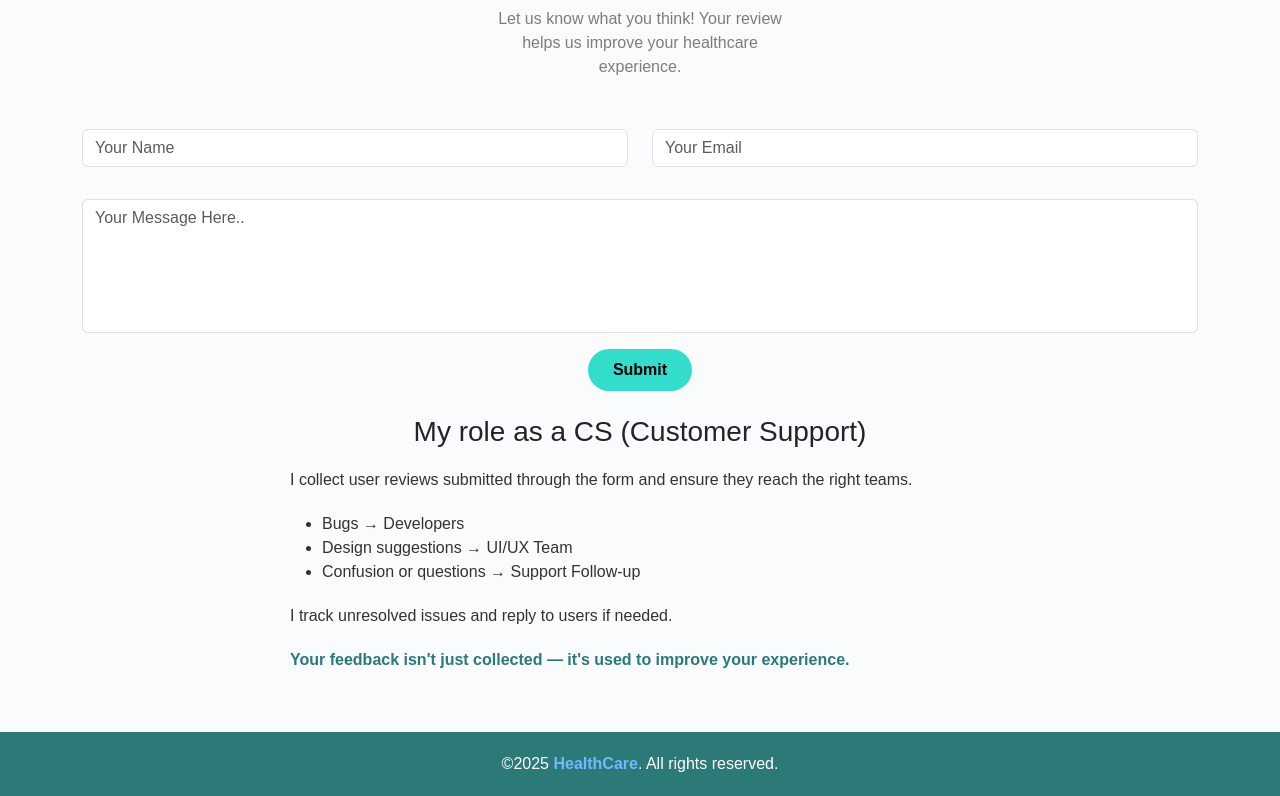
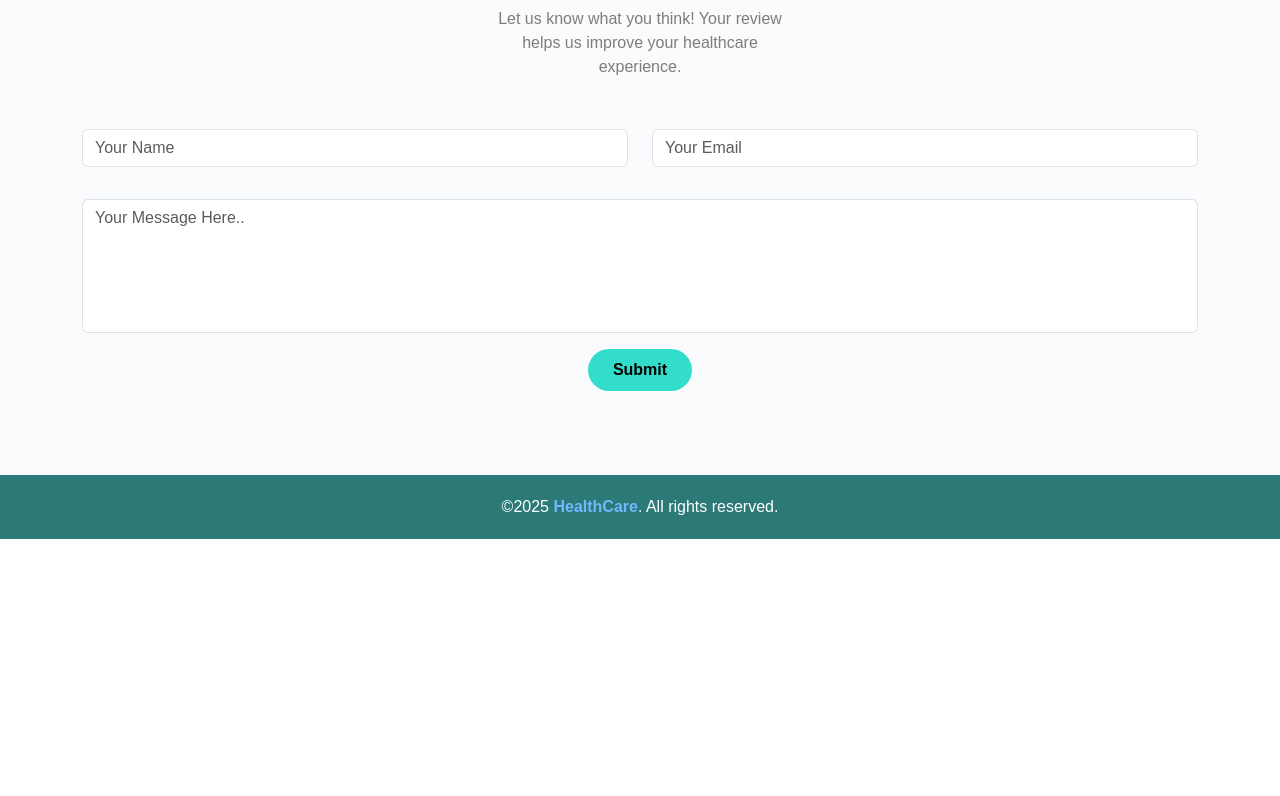
Before and after one commit to Cat-Div7/Summer_Project, a plain HTML site: page index.html in a window 1280 px wide. Shown: the part 3565-4361 px from the top of the page. After the commit the page ends 4104 px from the top, so only its background shows below. Drawn offline with nearby package versions, Linux system fonts and the light colour scheme.

Commit message:
Update index.html

```diff
--- a/index.html
+++ b/index.html
@@ -245,21 +245,6 @@
                 </div>
                 <input type="submit" style="text-align: center; margin: 0 auto; display: block;" class="btn rounded-pill main-btn mt-3 mb-4">
             </form>
-            <h2 style="text-align: center; font-size: 28px;">My role as a CS (Customer Support)</h2>
-            <p style="max-width: 700px; margin: 20px auto; font-size: 16px; color: #333;">
-                I collect user reviews submitted through the form and ensure they reach the right teams.
-            </p>
-            <ul style="max-width: 700px; margin: 0 auto 20px; font-size: 16px; color: #333;">
-                <li>Bugs → Developers</li>
-                <li>Design suggestions → UI/UX Team</li>
-                <li>Confusion or questions → Support Follow-up</li>
-            </ul>
-            <p style="max-width: 700px; margin: 0 auto; font-size: 16px; color: #333;">
-                I track unresolved issues and reply to users if needed.
-            </p>
-            <p style="max-width: 700px; margin: 20px auto 0; font-size: 16px; font-weight: bold; color: #2b7a78;">
-                Your feedback isn't just collected — it's used to improve your experience.
-            </p>
         </div>
     </section>
     <!-- Start Footer -->
```
